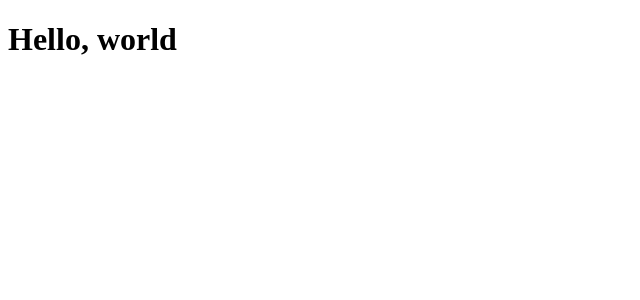
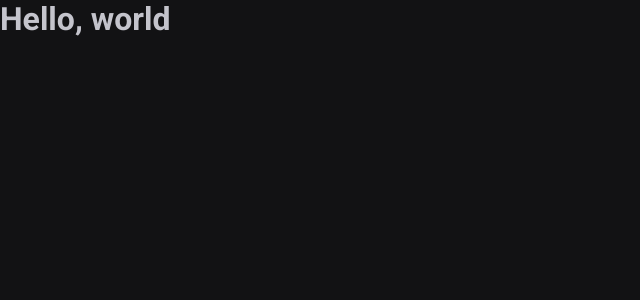
Before and after one commit to ThiagoZellMendes/PomodoroMania, a React (Vite) app: page / in a window 1280 px wide. Shown: the top 300 px of the page, without its empty margins (0-640 px from the left). Built offline with nearby package versions, Linux system fonts and the light colour scheme.

Commit message:
Chore: Apply ThemeProvider StyledComponent

```diff
--- a/src/App.tsx
+++ b/src/App.tsx
@@ -1,3 +1,12 @@
+import { ThemeProvider } from 'styled-components'
+import { defaultTheme } from './styles/themes/default'
+import { GlobalStyle } from './styles/global'
+
 export function App() {
-  return <h1>Hello, world</h1>;
+  return (
+    <ThemeProvider theme={defaultTheme}>
+      <h1>Hello, world</h1>
+      <GlobalStyle />
+    </ThemeProvider>
+  )
 }
```
